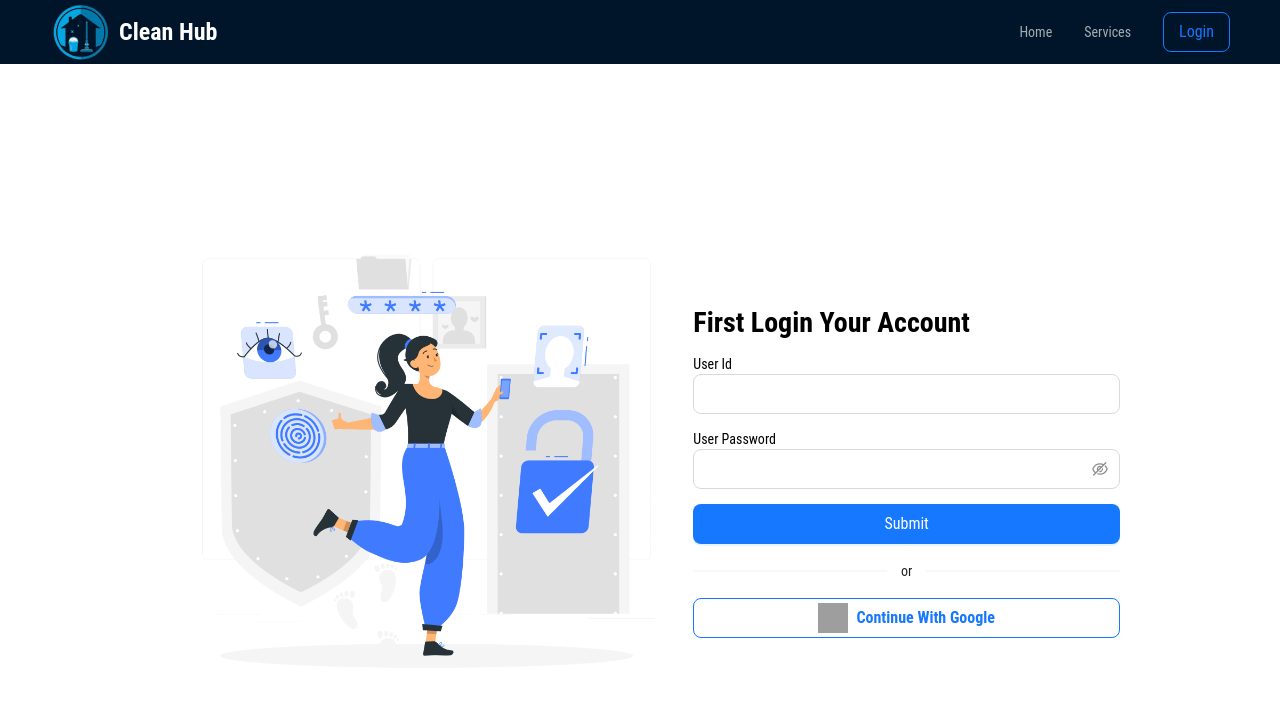
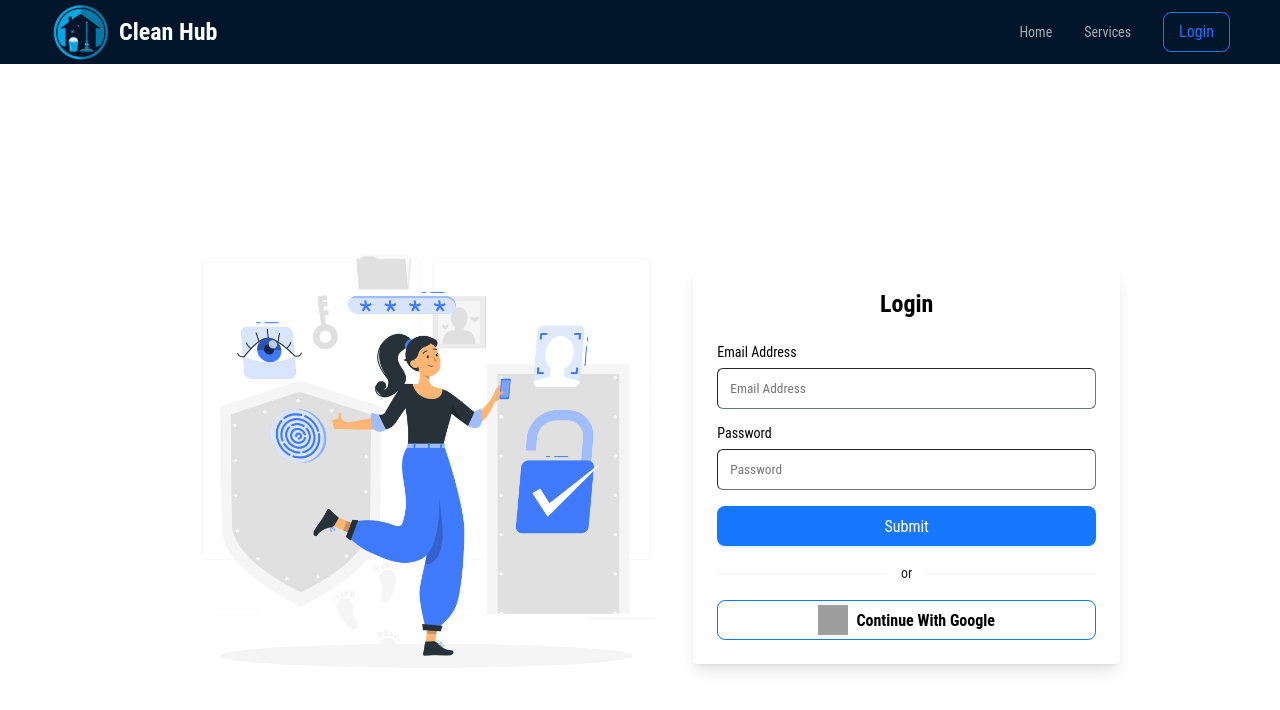
Before and after one commit to Nargis21/clean-hub-frontend, a Next.js app: page /login in a window 1280 px wide. Shown: the top 710 px of the page. Built offline with nearby package versions, Linux system fonts and the light colour scheme; grey boxes are pictures that could not be loaded.

Commit message:
login form updated

```diff
--- a/src/app/login/page.js
+++ b/src/app/login/page.js
@@ -1,22 +1,23 @@
 'use client'
-import { Button, Col, Divider, Row } from 'antd';
+import { Button, Col, Divider, Input, Row } from 'antd';
 import React from 'react';
 import loginImage from '../../assets/images/login.png'
 import Image from 'next/image';
-import FormInput from '../../components/forms/FormInput';
-import Form from '../../components/forms/Form';
+import { useForm } from 'react-hook-form';
 
 
-const onSubmit = (data) => {
-    try {
-        console.log(data);
-    }
-    catch (err) {
-        console.log(err);
-    }
-}
 
 const LoginPage = () => {
+    const {
+        register,
+        handleSubmit,
+        formState: { errors },
+    } = useForm();
+
+    const onSubmit = (data) => {
+        console.log(data);
+
+    };
     return (
         <Row justify="center" align='middle' style={{ minHeight: '100vh' }}>
             <Col sm={24} md={12} lg={10}>
@@ -27,18 +28,68 @@ const LoginPage = () => {
                     }} />
             </Col>
             <Col sm={24} md={10} lg={8}>
-                <h1 style={{ margin: '15px 0' }}>First Login Your Account</h1>
                 <div>
-                    <Form submitHandler={onSubmit}>
-                        <div>
-                            <FormInput name='id' type='text' size='large' label='User Id' />
+                    <form onSubmit={handleSubmit(onSubmit)} className="p-6 shadow-lg rounded ">
+                        <h1 className='text-2xl pb-6 text-center'>Login</h1>
+                        <div className='mb-4'>
+                            <label>Email Address</label>
+                            <input
+                                type="email"
+                                placeholder="Email Address"
+                                className="w-full mt-2  p-3 border border-gray-500 rounded-md"
+                                {...register("email", {
+                                    required: {
+                                        value: true,
+                                        message: "Email is required",
+                                    },
+                                    pattern: {
+                                        value: /[a-z0-9]+@[a-z]+\.[a-z]{2,3}/,
+                                        message: "Provide a valid email",
+                                    },
+                                })}
+                            />
+                            {errors.email?.type === "required" && (
+                                <span className="label-text-alt text-red-500 text-sm">
+                                    {errors.email.message}
+                                </span>
+                            )}
+                            {errors.email?.type === "pattern" && (
+                                <span className="label-text-alt text-red-500 text-sm">
+                                    {errors.email.message}
+                                </span>
+                            )}
                         </div>
-                        <div style={{ margin: '15px 0px' }}>
-                            <FormInput name='password' type='password' size='large' label='User Password' />
+                        <div className='mb-4'>
+                            <label>Password</label>
+                            <input
+                                type="password"
+                                placeholder="Password"
+                                className="w-full mt-2 p-3 border border-gray-500 rounded-md"
+                                {...register("password", {
+                                    required: {
+                                        value: true,
+                                        message: "Password is required",
+                                    },
+                                    minLength: {
+                                        value: 6,
+                                        message: "Password should be contains 6 characters",
+                                    },
+                                })}
+                            />
+                            {errors.password?.type === "required" && (
+                                <span className="label-text-alt text-red-500 text-sm">
+                                    {errors.password.message}
+                                </span>
+                            )}
+                            {errors.password?.type === "minLength" && (
+                                <span className="label-text-alt text-red-500 text-sm">
+                                    {errors.password.message}
+                                </span>
+                            )}
                         </div>
                         <Button type='primary' block size='large' htmlType='submit'>Submit</Button>
                         <Divider plain>or</Divider>
-                        <Button type='primary' block size='large' htmlType='submit' className='flex items-center justify-center gap-2 font-semibold w-full' ghost>
+                        <Button type='primary' block size='large' htmlType='submit' className='flex items-center justify-center gap-2 font-semibold w-full text-black' ghost>
                             <Image
                                 src='https://cdn-icons-png.flaticon.com/512/2965/2965278.png'
                                 sizes="100vw"
@@ -48,7 +99,7 @@ const LoginPage = () => {
                             />
                             <p>Continue With Google</p>
                         </Button>
-                    </Form>
+                    </form>
                 </div>
             </Col>
         </Row>
--- a/src/components/forms/Form.js
+++ b/src/components/forms/Form.js
@@ -16,7 +16,7 @@ const Form = ({ children, submitHandler, defaultValues }) => {
 
     return (
         <FormProvider {...methods}>
-            <form onSubmit={handleSubmit(onSubmit)}>
+            <form onSubmit={handleSubmit(onSubmit)} className="p-6 shadow-lg rounded">
                 {children}
             </form>
         </FormProvider>
```
Also changed, not shown: src/app/api/auth/[...nextauth]/routes.js (added).
